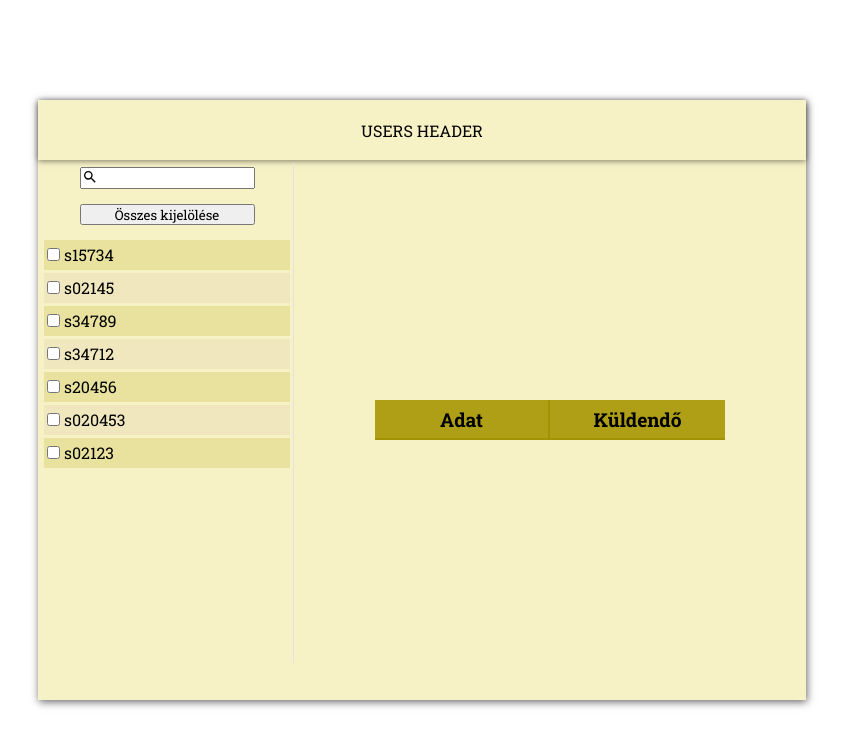
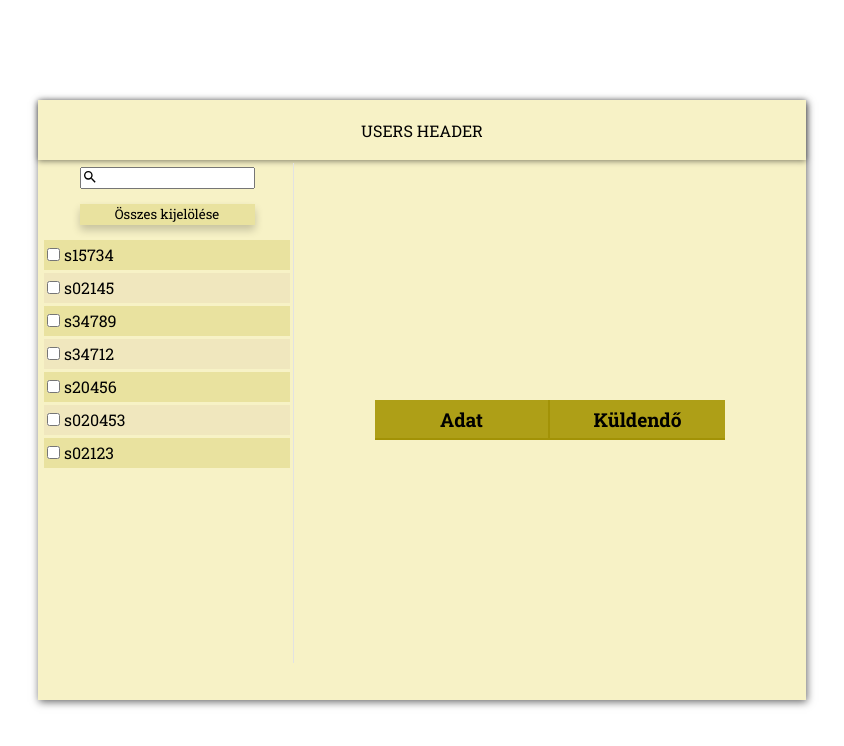
Before and after one commit to benstonemountain/userlistV2, an Angular app: page / in a window 1280 px wide. Shown: the top 746 px of the page, without its empty margins (218-1062 px from the left). Built offline with nearby package versions, Linux system fonts and the light colour scheme.

Commit message:
added css to aside button

```diff
--- a/src/app/components/aside/aside.component.css
+++ b/src/app/components/aside/aside.component.css
@@ -31,6 +31,15 @@ img {
   height: 20.8px;
   display: block;
   margin: 15px auto;
+  background-color: rgb(233, 226, 159);
+  border: none;
+  cursor: pointer;
+  /* transition: box-shadow 0.1s ease; */
+  box-shadow: 0px 5px 8px rgba(0, 0, 0, 0.2);
+}
+
+.select-all-button:active {
+  box-shadow: 0px 2px 4px rgba(0, 0, 0, 0.2);
 }
 
 .identifiers {
```
